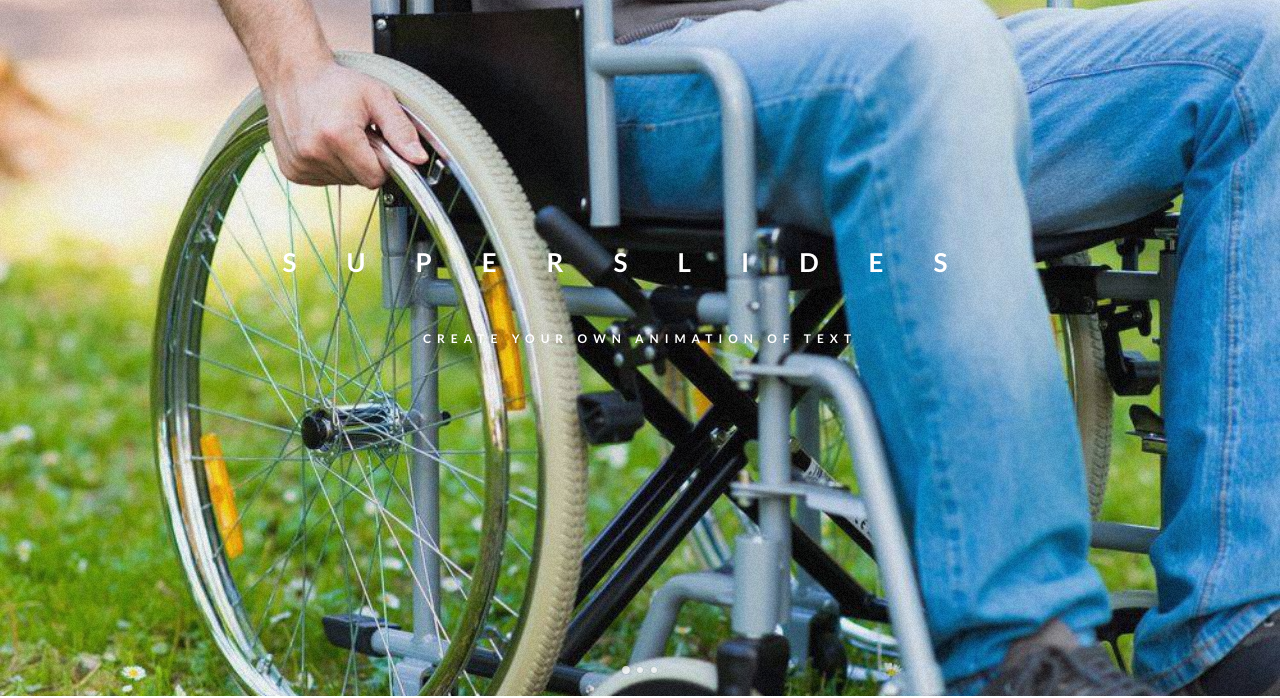
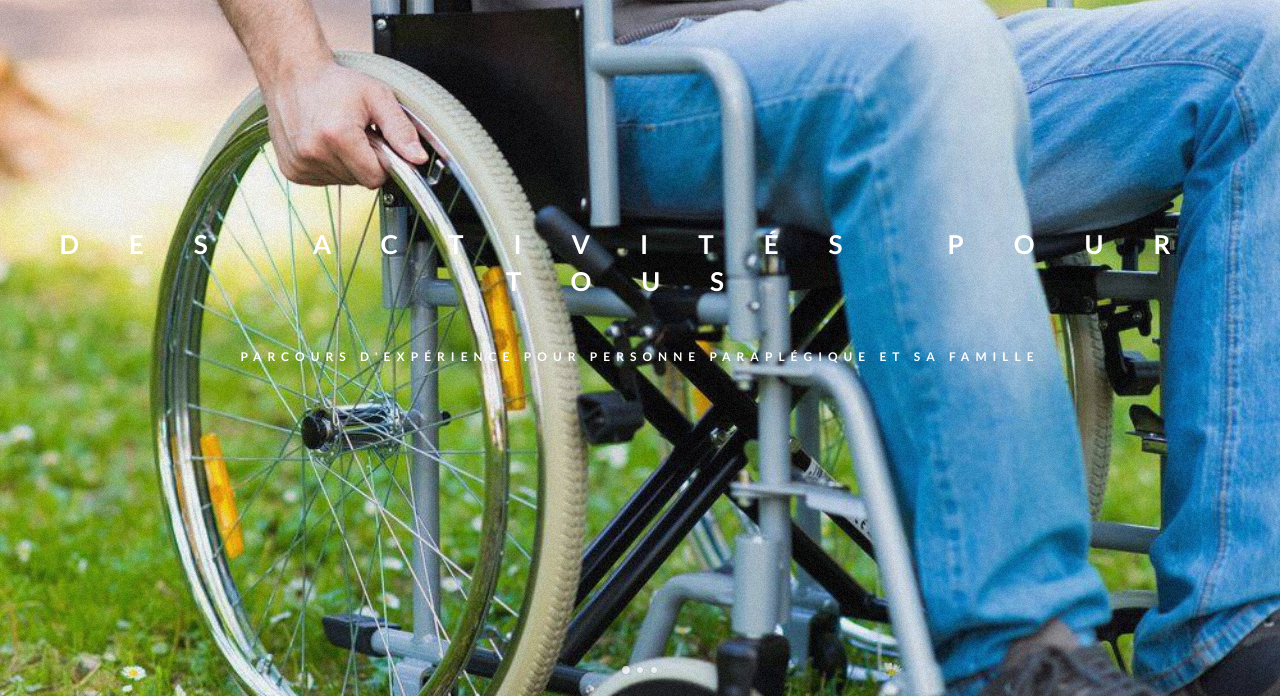
Before and after one commit to vmancier/TIC-Sante, a plain HTML site: page index.html in a window 1280 px wide. Shown: the part 104-802 px from the top of the page. Drawn offline with Linux system fonts and the light colour scheme; some packages are replaced by stand-ins of ours; files whose address does not match are found by name.

Commit message:
phrases superslider

```diff
--- a/index.html
+++ b/index.html
@@ -89,8 +89,8 @@
 						<!-- HERO TEXT -->
 						<div class="hero-caption">
 							<div class="hero-text">
-								<h1 class="mh-line-size-1 font-alt m-b-50 wow fadeInDown">Superslides</h1>
-								<h5 class="mh-line-size-5 font-alt wow fadeInDown" data-wow-delay="0.7s">Create your own animation of text </h5>
+								<h1 class="mh-line-size-1 font-alt m-b-50 wow fadeInDown">Des activités pour tous</h1>
+								<h5 class="mh-line-size-5 font-alt wow fadeInDown" data-wow-delay="0.7s">Parcours d'expérience pour personne paraplégique et sa famille</h5>
 							</div>
 						</div>
 						<!-- /HERO TEXT -->
@@ -102,8 +102,8 @@
 						<!-- HERO TEXT -->
 						<div class="hero-caption">
 							<div class="hero-text">
-								<h1 class="mh-line-size-2 font-alt m-b-50 wow bounceInDown">Superslides support</h1>
-								<h5 class="mh-line-size-5 font-alt wow bounceInLeft" data-wow-delay="0.7s">More than 50 css animations</h5>
+								<h1 class="mh-line-size-2 font-alt m-b-50 wow bounceInDown">Des activités pour tous</h1>
+								<h5 class="mh-line-size-5 font-alt wow bounceInLeft" data-wow-delay="0.7s">Parcours d'expérience pour personne paraplégique et sa famille</h5>
 							</div>
 						</div>
 						<!-- /HERO TEXT -->
@@ -115,8 +115,8 @@
 						<!-- HERO TEXT -->
 						<div class="hero-caption">
 							<div class="hero-text">
-								<h5 class="mh-line-size-5 font-alt m-b-50 wow rotateIn">Present yourself</h5>
-								<h1 class="mh-line-size-3 font-alt wow rotateInUpRight" data-wow-delay="0.7s">Build your own style</h1>
+								<h5 class="mh-line-size-5 font-alt m-b-50 wow rotateIn">Des activités pour tous</h5>
+								<h1 class="mh-line-size-3 font-alt wow rotateInUpRight" data-wow-delay="0.7s">Parcours d'expérience pour personne paraplégique et sa famille</h1>
 							</div>
 						</div>
 						<!-- /HERO TEXT -->
```
